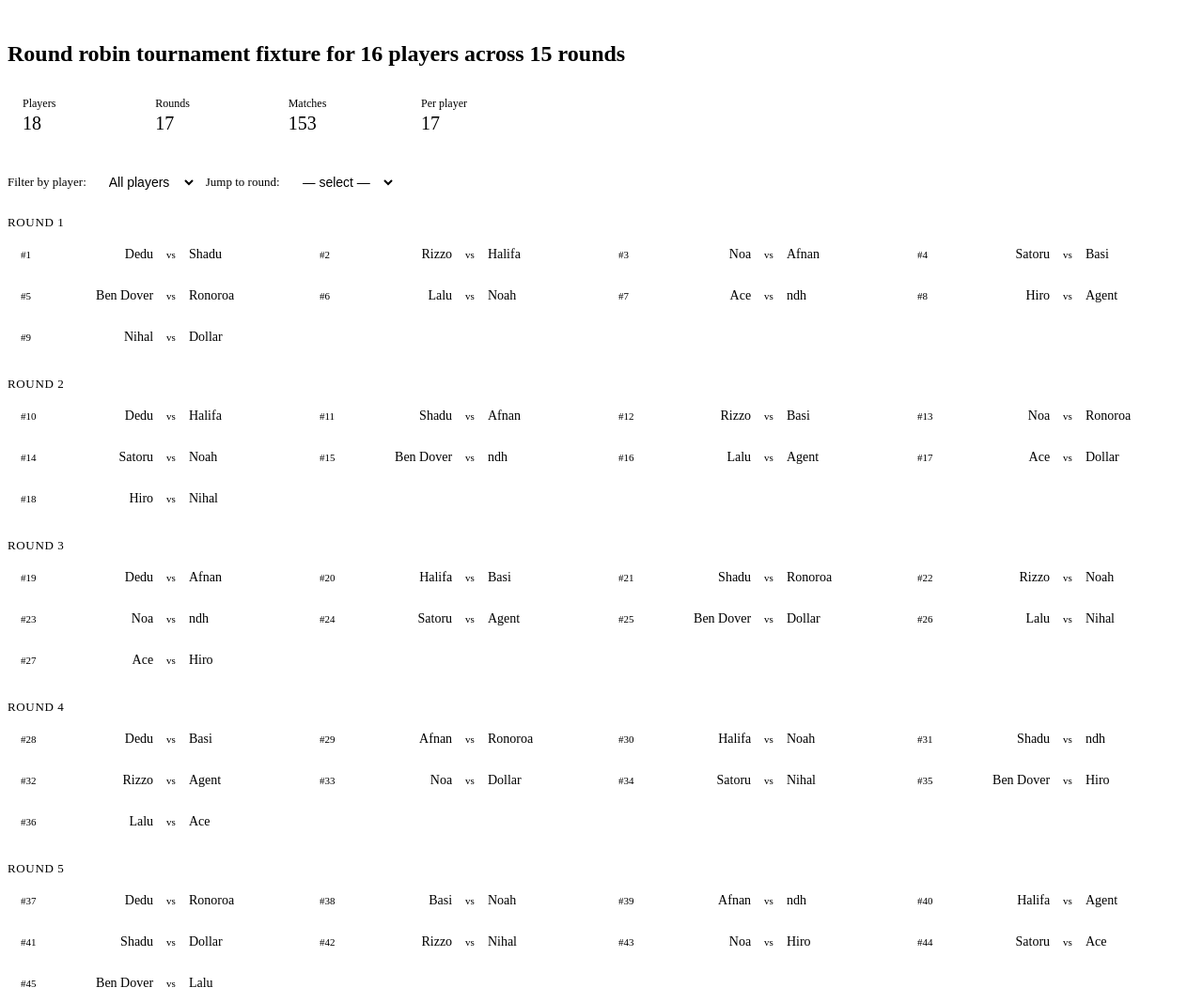
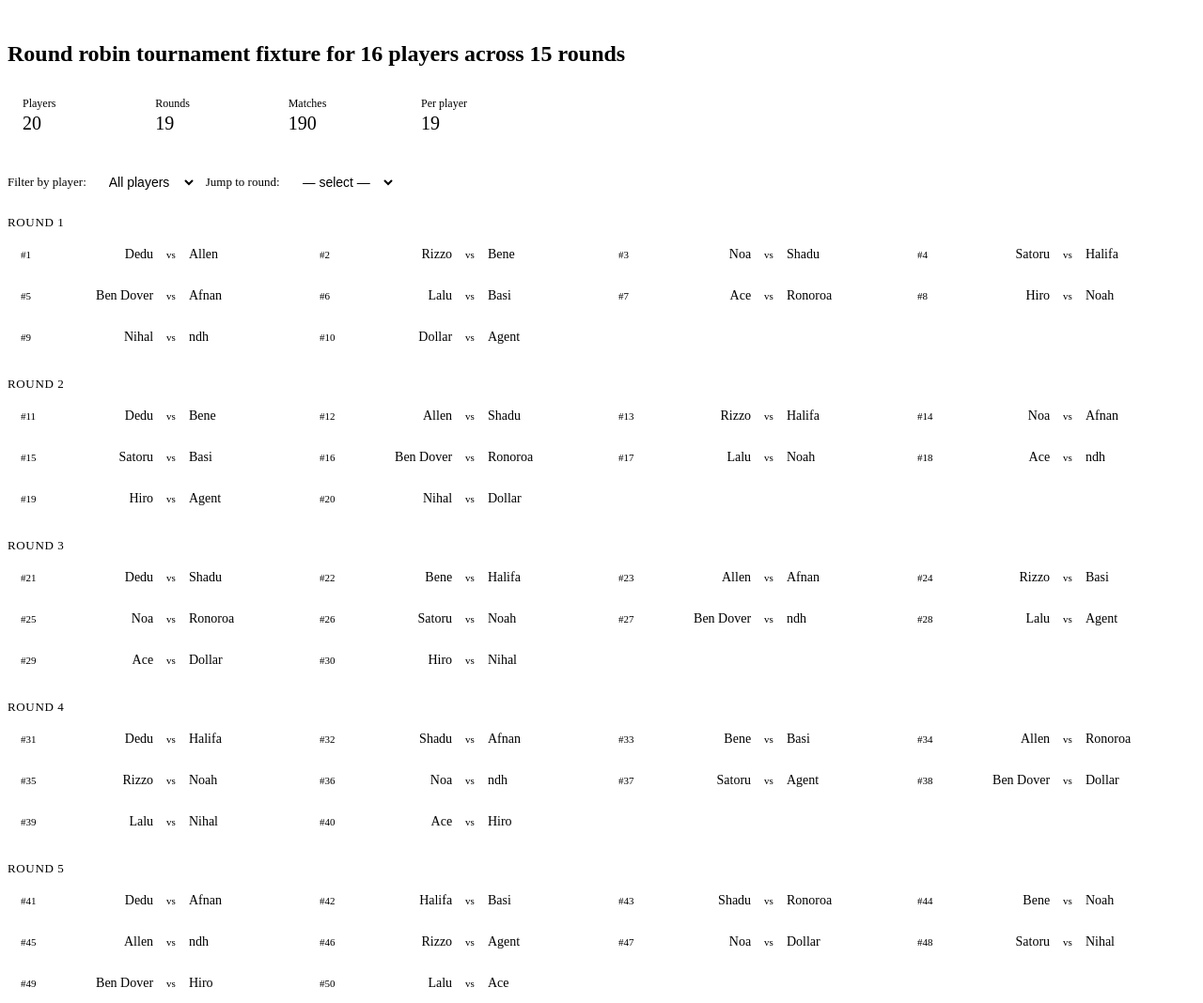
Before and after one commit to Akshayakku05/Fixture-, a plain HTML site: page index.html in a window 1280 px wide. Shown: the top 1068 px of the page at 94% size. Drawn offline with Linux system fonts and the light colour scheme.

Commit message:
Adding two more

```diff
--- a/index.html
+++ b/index.html
@@ -29,7 +29,7 @@
   <div id="rounds"></div>
 </div>
 <script>
-const players = ["Dedu","Rizzo","Noa","Satoru","Ben Dover","Lalu","Ace","Hiro","Nihal","Dollar","Agent","ndh","Noah","Ronoroa","Basi","Afnan","Halifa","Shadu"];
+const players = ["Dedu","Rizzo","Noa","Satoru","Ben Dover","Lalu","Ace","Hiro","Nihal","Dollar","Agent","ndh","Noah","Ronoroa","Basi","Afnan","Halifa","Shadu","Bene","Allen"];
 const n = players.length;
 
 function generateRoundRobin(ps) {
```
